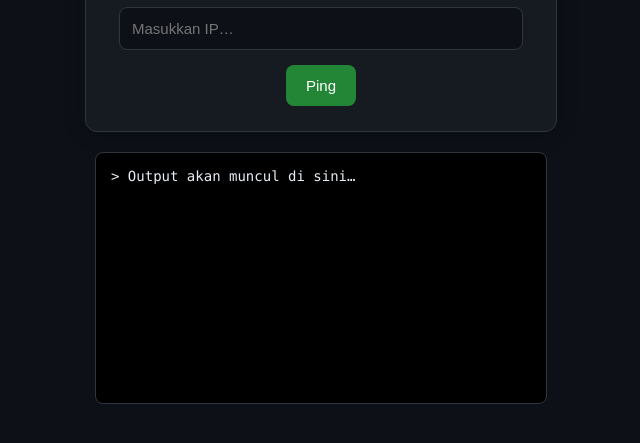
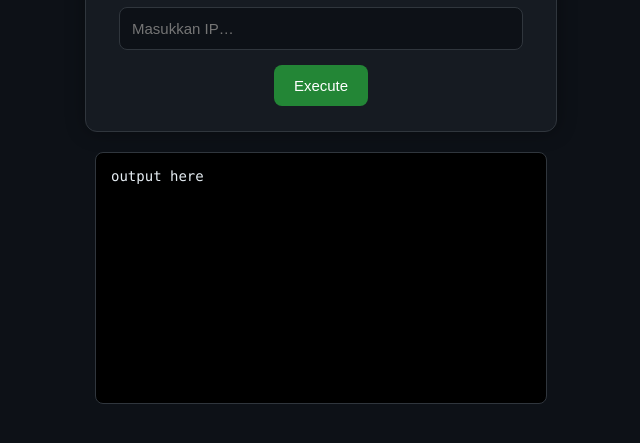
Before and after one commit to HaikalRemis/ping, a plain HTML site: page index.html in a window 1280 px wide. Shown: the part 225-668 px from the top of the page, without its empty margins (319-959 px from the left). Drawn offline with Linux system fonts and the light colour scheme.

Commit message:
Update ping functionality and button label

```diff
--- a/index.html
+++ b/index.html
@@ -84,10 +84,10 @@
 <div class="card">
     <div class="title">Ping Playground</div>
     <input id="ip" type="text" placeholder="Masukkan IP…">
-    <button onclick="runPing()">Ping</button>
+    <button onclick="runPing()">Execute</button>
 </div>
 
-<div id="console" class="console">> Output akan muncul di sini…</div>
+<div id="console" class="console">output here</div>
 
 <script>
     async function runPing() {
@@ -97,7 +97,7 @@
         consoleBox.textContent = "> Menjalankan ping...\n";
 
         try {
-            const res = await fetch("https://lancaster-beans-knit-pushing.trycloudflare.com/ping?ip=" + encodeURIComponent(ip));
+            const res = await fetch("https://api.ctfskanema.my.id/ping?ip=" + encodeURIComponent(ip));
             const text = await res.text();
             consoleBox.textContent = text;
         } catch (e) {
```
